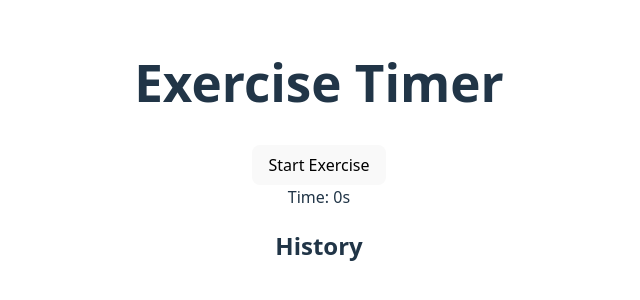
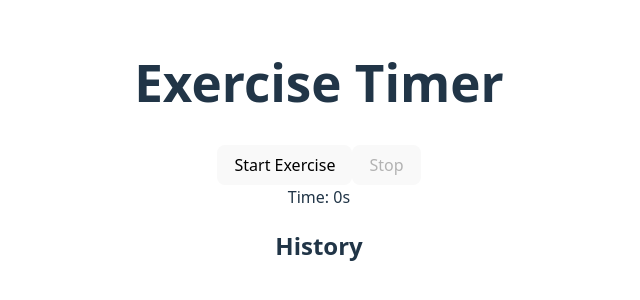
Before and after one commit to ebobo/codex-exercises-timer, a React (Vite) app: page / in a window 1280 px wide. Shown: the part 248-548 px from the top of the page, without its empty margins (321-961 px from the left). Built offline with nearby package versions, Linux system fonts and the light colour scheme.

Commit message:
feat: add manual stop control and voice prompts

```diff
--- a/src/App.jsx
+++ b/src/App.jsx
@@ -10,6 +10,7 @@ function App() {
   })
 
   const intervalRef = useRef(null)
+  const recognitionRef = useRef(null)
 
   const startTimer = () => {
     setRunning(true)
@@ -27,10 +28,13 @@ function App() {
   const stopTimer = () => {
     clearInterval(intervalRef.current)
     setRunning(false)
+    recognitionRef.current?.stop()
+    window.speechSynthesis.cancel()
     const entry = { date: new Date().toLocaleString(), duration: seconds }
     const updated = [entry, ...history]
     setHistory(updated)
     localStorage.setItem('history', JSON.stringify(updated))
+    localStorage.setItem('lastDuration', String(seconds))
     setSeconds(0)
   }
 
@@ -47,20 +51,23 @@ function App() {
     recognition.onresult = (e) => {
       const transcript = e.results[e.results.length - 1][0].transcript.trim().toLowerCase()
       if (transcript.includes('start') && !running) {
+        window.speechSynthesis.speak(new SpeechSynthesisUtterance('Start'))
         startTimer()
       } else if (transcript.includes('stop') && running) {
         stopTimer()
-        recognition.stop()
+        window.speechSynthesis.speak(new SpeechSynthesisUtterance('Stop'))
       }
     }
     recognition.onerror = (e) => console.error(e)
+    recognitionRef.current = recognition
     recognition.start()
   }
 
   return (
     <div>
       <h1>Exercise Timer</h1>
-      <button onClick={startRecognition}>Start Exercise</button>
+      <button onClick={startRecognition} disabled={running}>Start Exercise</button>
+      <button onClick={stopTimer} disabled={!running}>Stop</button>
       <div>Time: {seconds}s</div>
       <h2>History</h2>
       <ul>
```
